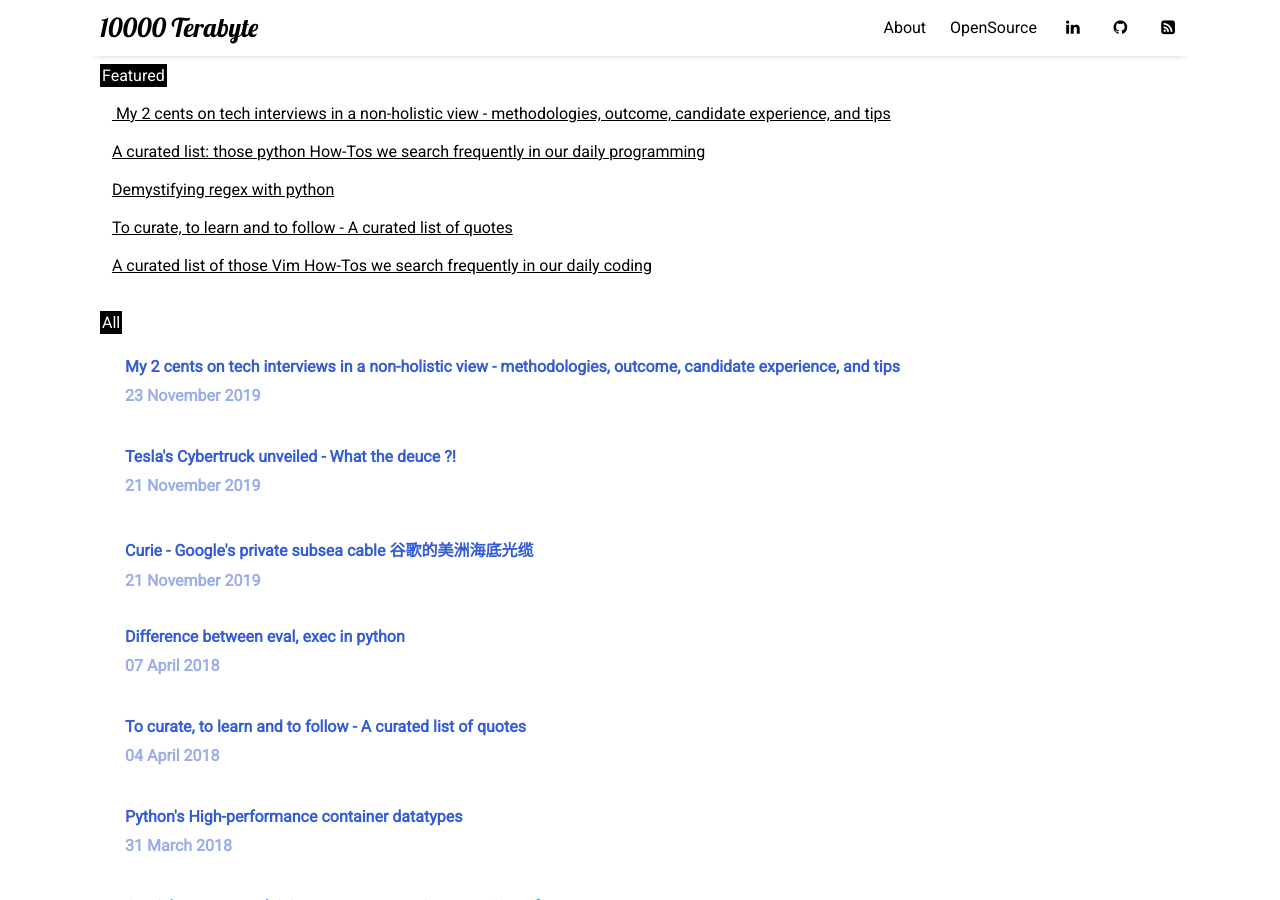
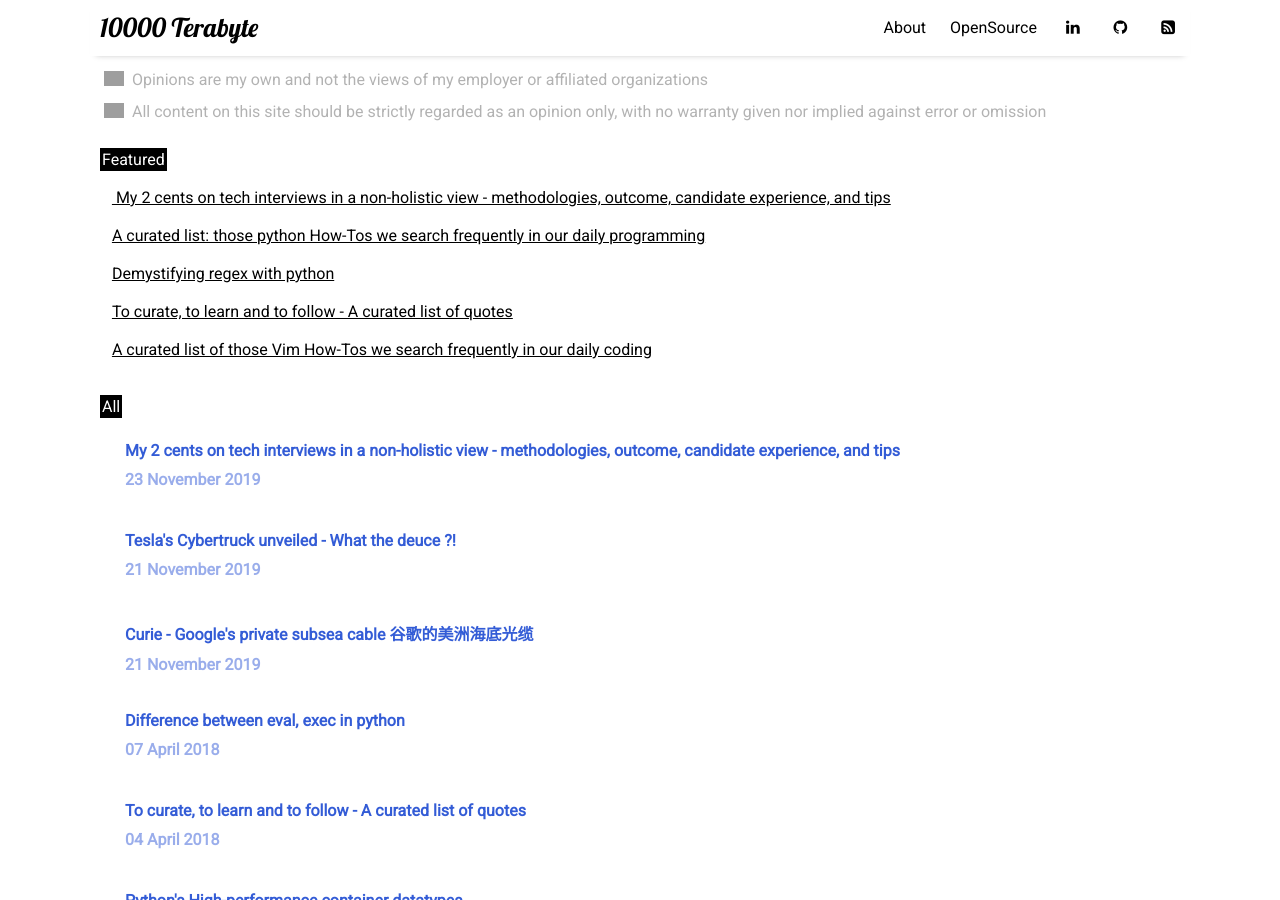
Before and after one commit to 10000TB/10000TB.github.io, a Jekyll site: the page built from index.html, in a window 1280 px wide and 900 px high. Built offline with Jekyll 4.4.1, drawn with Linux system fonts in a browser that asks for light colours; nearby versions of some CDN libraries; the list of posts is cut into pages by our own code; grey boxes are pictures that could not be loaded.

Commit message:
[site home] added disclaimer into home top.

```diff
--- a/_layouts/home.html
+++ b/_layouts/home.html
@@ -2,6 +2,9 @@
 layout: default
 title: Home
 ---
+
+<div style="color:rgba(0,0,0,0.3); padding: 4px 4px; margin-bottom:5px;"><img src="https://cdn2.iconfinder.com/data/icons/interface-icons-line/53/Danger_Sign-512.png" style="width:20px;position:relative;float:left;margin-top:1px;"> &nbsp; Opinions are my own and not the views of my employer or affiliated organizations</div>
+<div style="color:rgba(0,0,0,0.3); padding: 4px 4px; margin-bottom:25px;"><img src="https://cdn2.iconfinder.com/data/icons/interface-icons-line/53/Danger_Sign-512.png" style="width:20px;position:relative;float:left;margin-top:1px;"> &nbsp; All content on this site should be strictly regarded as an opinion only, with no warranty given nor implied against error or omission </div>
 
 <div>
     <span style="color:white; background-color: black;padding: 2px 2px;">Featured</span><br/><br/>
```
